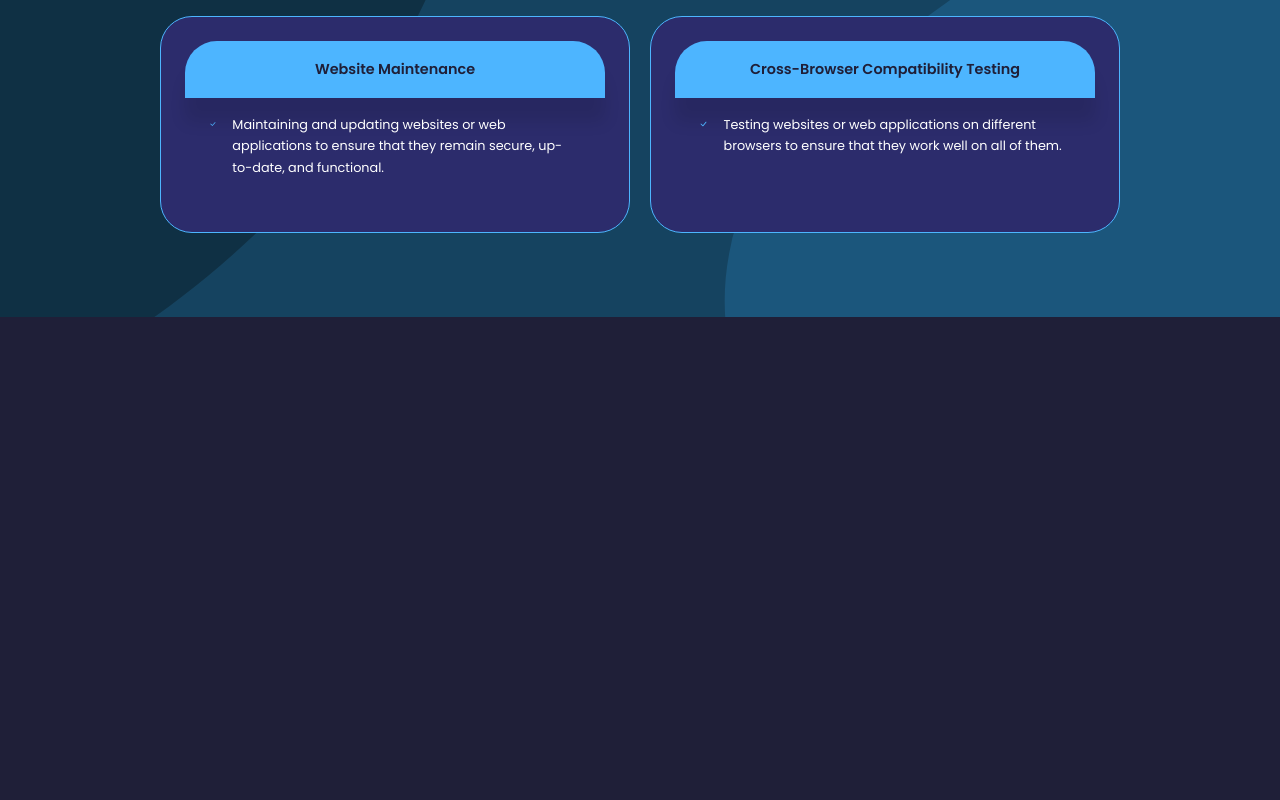
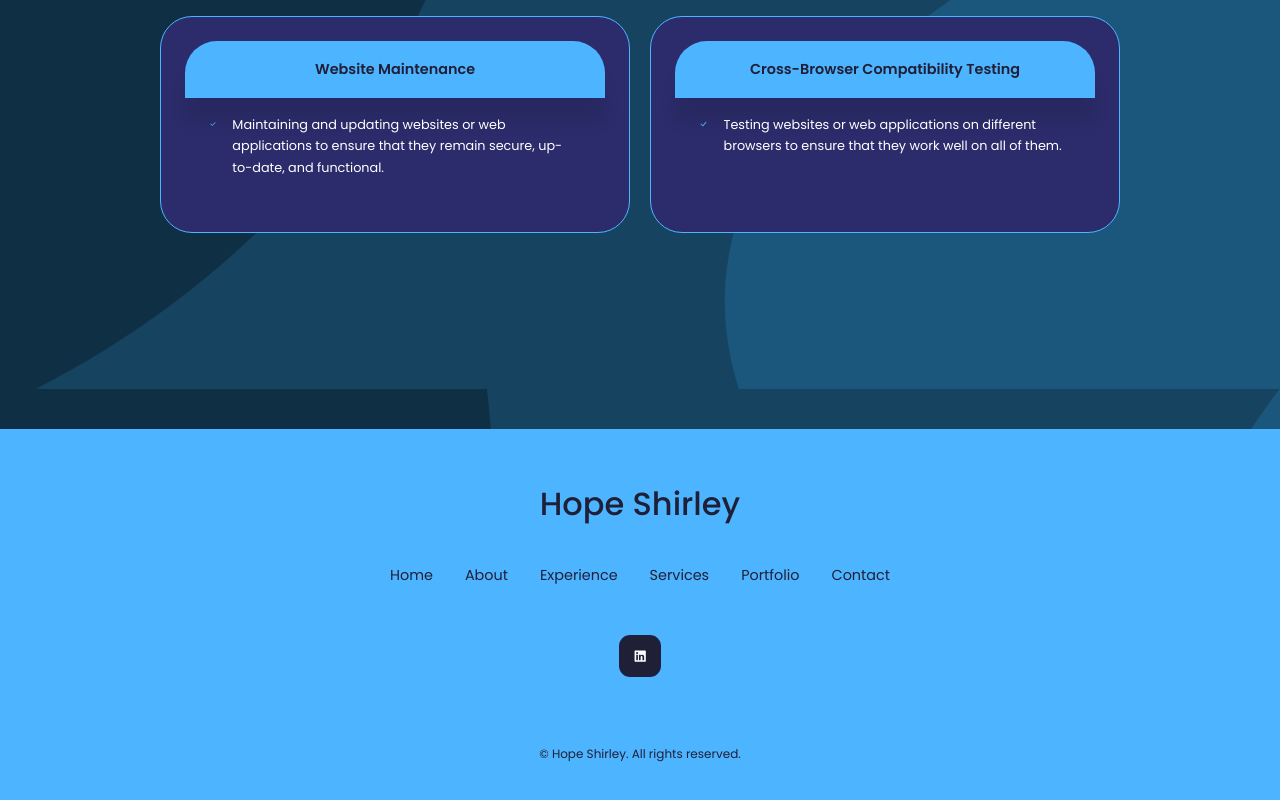
Before and after one commit to hopeminyoso/my-portfolio, a React (Create React App) app: page / in a window 1280 px wide. Shown: the part 2811-3611 px from the top of the page. Before the commit the page ends 3128 px from the top, so only its background shows below. Built offline with nearby package versions, Linux system fonts and the light colour scheme.

Commit message:
update footer component

```diff
--- a/src/App.js
+++ b/src/App.js
@@ -3,6 +3,7 @@
 import About from "./components/about/about";
 import Experience from "./components/experience/experience";
 import Services from "./components/services/services";
+import Footer from "./components/footer/footer";
 
 const App = () => {
   return (
@@ -11,6 +12,7 @@
       <About />
       <Experience/>
       <Services/>
+      <Footer/>
     </>
   );
 };
--- /dev/null
+++ b/src/components/footer/footer.css
@@ -0,0 +1,67 @@
+footer {
+    background: var(--color-primary);
+    padding: 3rem 0;
+    text-align: center;
+    font-size: 0.9rem;
+    margin-top: 7rem;
+  }
+
+  footer a {
+    color: var(--color-bg);
+  }
+
+  .footer__logo {
+    font-size: 2rem;
+    font-weight: 500;
+    margin-bottom: 2rem;
+    display: block;
+  }
+
+  .permalinks {
+    display: flex;
+    flex-wrap: wrap;
+    justify-content: center;
+    gap: 2rem;
+    margin: 0 auto 3rem;
+  }
+
+  .footer__socials {
+    display: flex;
+    justify-content: center;
+    gap: 1rem;
+    margin-bottom: 4rem;
+  }
+
+  .footer__socials a {
+    background: var(--color-bg);
+    color: var(--color-white);
+    padding: 0.8rem;
+    border-radius: 0.7rem;
+    display: flex;
+    border: 1px solid transparent;
+    transition: var(--transition);
+  }
+
+  .footer__socials a:hover {
+    background: transparent;
+    color: var(--color-bg);
+    border-color: var(--color-bg);
+  }
+
+  .footer__copyright {
+    margin-bottom: 4rem;
+    color: var(--color-bg);
+  }
+
+  /* media queries (small devices) */
+
+  @media screen and (max-width: 600px) {
+    .permalinks {
+      flex-direction: column;
+      gap: 1.5rem;
+    }
+
+    .footer__socials {
+      margin-bottom: 2.6rem;
+    }
+  }
--- /dev/null
+++ b/src/components/footer/footer.jsx
@@ -0,0 +1,50 @@
+import React from "react";
+import "./footer.css";
+import { AiFillLinkedin } from "react-icons/ai";
+
+const Footer = () => {
+  return (
+    <footer>
+      <a href="#" className="footer__logo">
+        Hope Shirley
+      </a>
+
+      <ul className="permalinks">
+        <li>
+          <a href="#">Home</a>
+        </li>
+        <li>
+          <a href="#about">About</a>
+        </li>
+        <li>
+          <a href="#experience">Experience</a>
+        </li>
+        <li>
+          <a href="#services">Services</a>
+        </li>
+        <li>
+          <a href="#portfolio">Portfolio</a>
+        </li>
+        <li>
+          <a href="#contact">Contact</a>
+        </li>
+      </ul>
+
+      <div className="footer__socials">
+        <a
+          href="https://www.linkedin.com/in/hope-shirley-30a31828b/"
+          target="_blank"
+          rel="noopener noreferrer"
+        >
+          <AiFillLinkedin />
+        </a>
+      </div>
+
+      <div className="footer__copyright">
+        <small>&copy; Hope Shirley. All rights reserved.</small>
+      </div>
+    </footer>
+  );
+};
+
+export default Footer;
```
